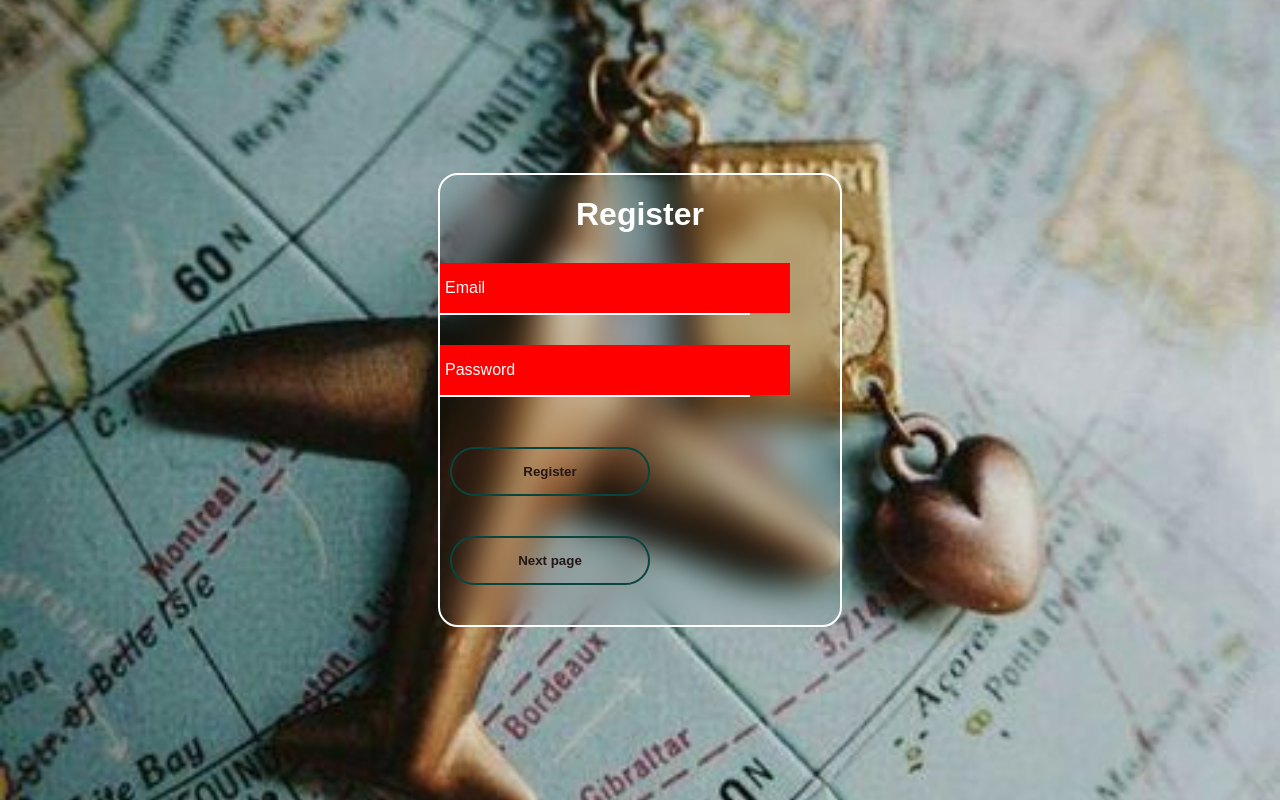
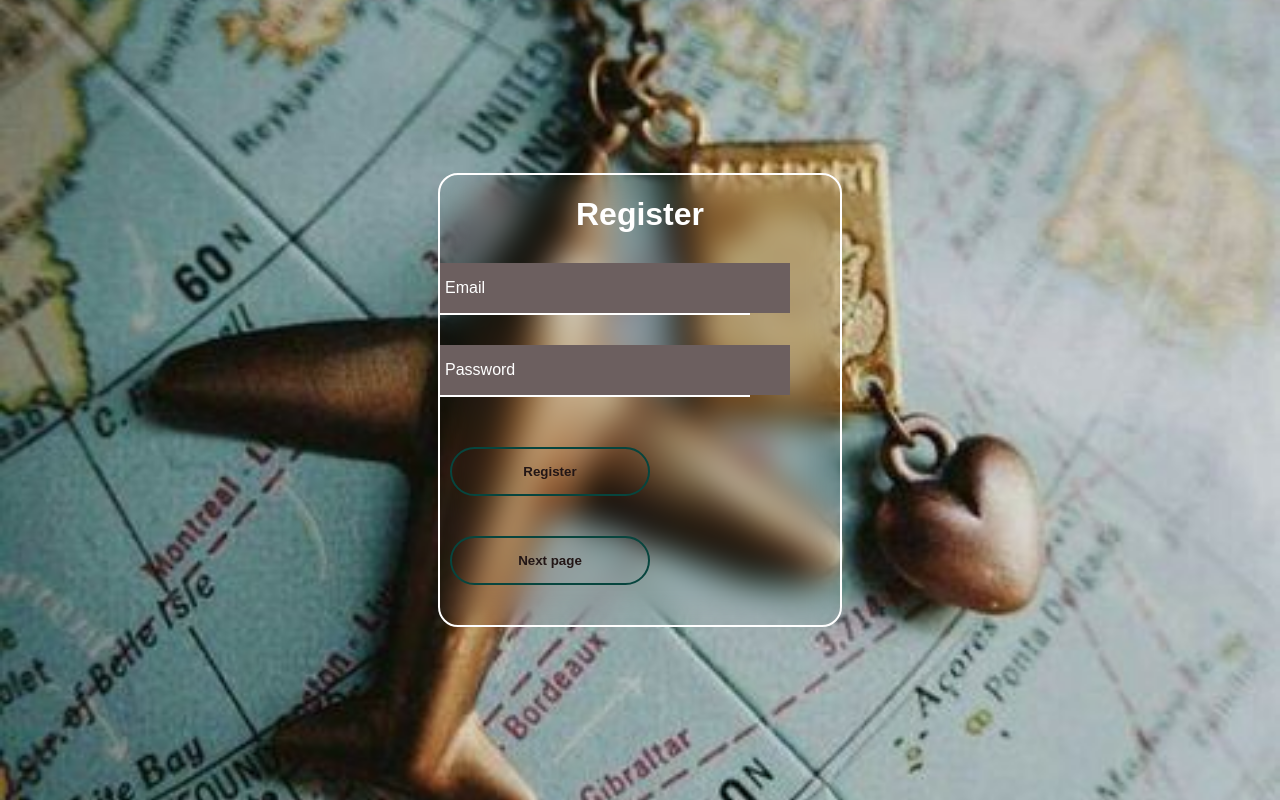
Before and after one commit to kostakis2000/entreprenuer, a PHP site: page /book.html in a window 1280 px wide. Run offline with PHP 8.4, Linux system fonts and the light colour scheme.

```diff
--- a/style.css
+++ b/style.css
@@ -144,7 +144,7 @@ h2{
 .input-box input {
     width: 100%;
     height: 50px;
-    background: red;
+    background: rgb(108, 95, 95);
     border: none;
     outline: none;
     font-size: 1em;
```
